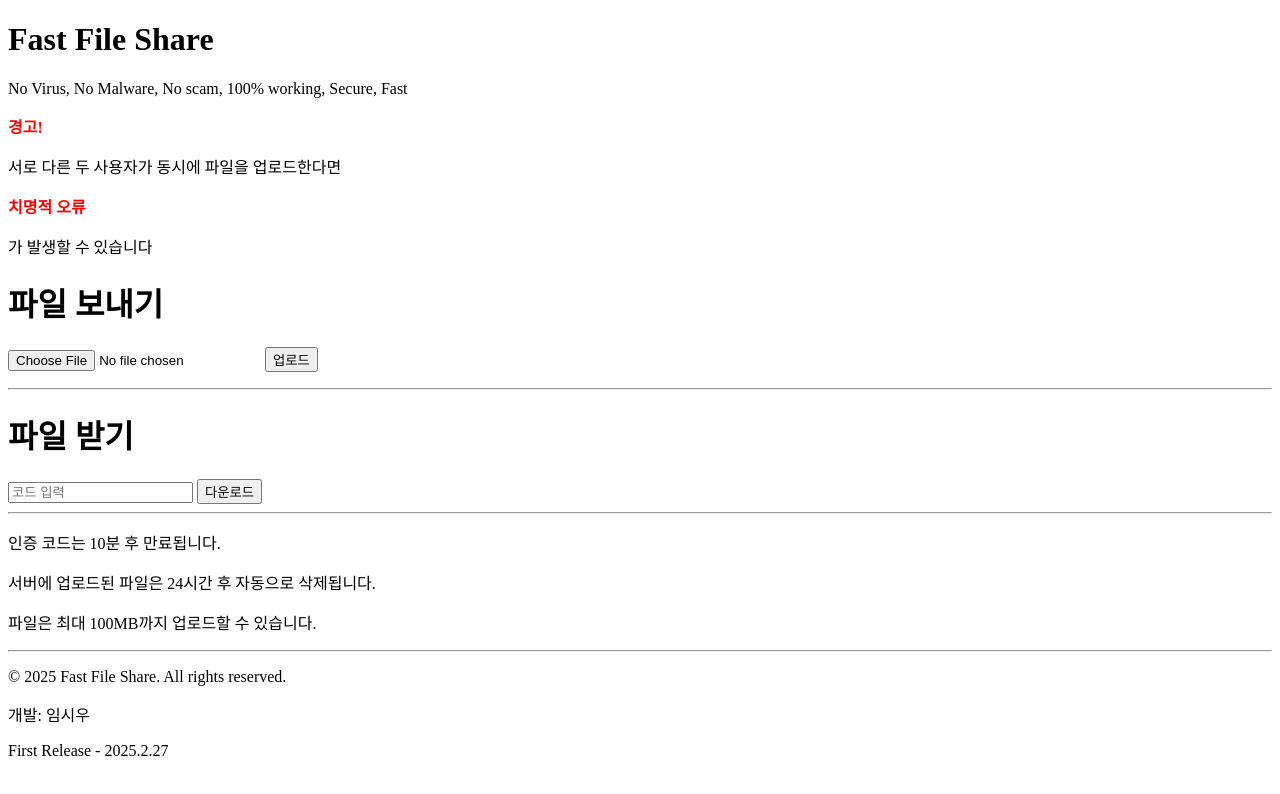
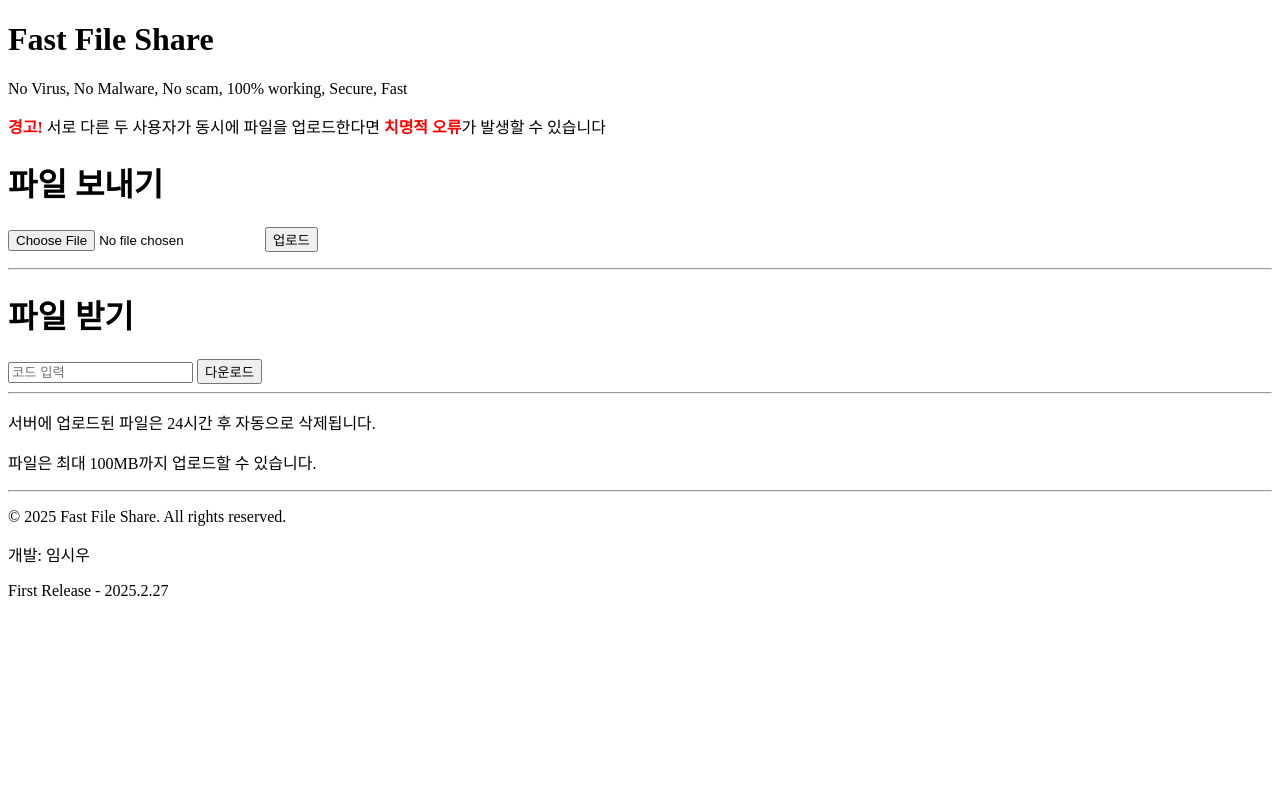
Before and after one commit to vanadiumjam/fastfileshare, a website: page public/index.html in a window 1280 px wide. Drawn offline with Linux system fonts and the light colour scheme.

Commit message:
fixed message

```diff
--- a/public/index.html
+++ b/public/index.html
@@ -31,7 +31,7 @@
     <main>
         <h1>Fast File Share</h1>
         <p>No Virus, No Malware, No scam, 100% working, Secure, Fast</p>
-        <p><p style="font-weight: bold; color: red;">경고!</p> 서로 다른 두 사용자가 동시에 파일을 업로드한다면 <p style="font-weight: bold; color: red;">치명적 오류</p>가 발생할 수 있습니다</p>
+        <p><span style="font-weight: bold; color: red;">경고!</span> 서로 다른 두 사용자가 동시에 파일을 업로드한다면 <span style="font-weight: bold; color: red;">치명적 오류</span>가 발생할 수 있습니다</p>
         <h1>파일 보내기</h1>
         <input type="file" id="fileInput">
         <button onclick="uploadFile()">업로드</button>
@@ -52,7 +52,6 @@
         </div>
     </main>
     <hr>
-    <p>인증 코드는 10분 후 만료됩니다.</p>
     <p>서버에 업로드된 파일은 24시간 후 자동으로 삭제됩니다.</p>
     <p>파일은 최대 100MB까지 업로드할 수 있습니다.</p>
     <hr>
```
